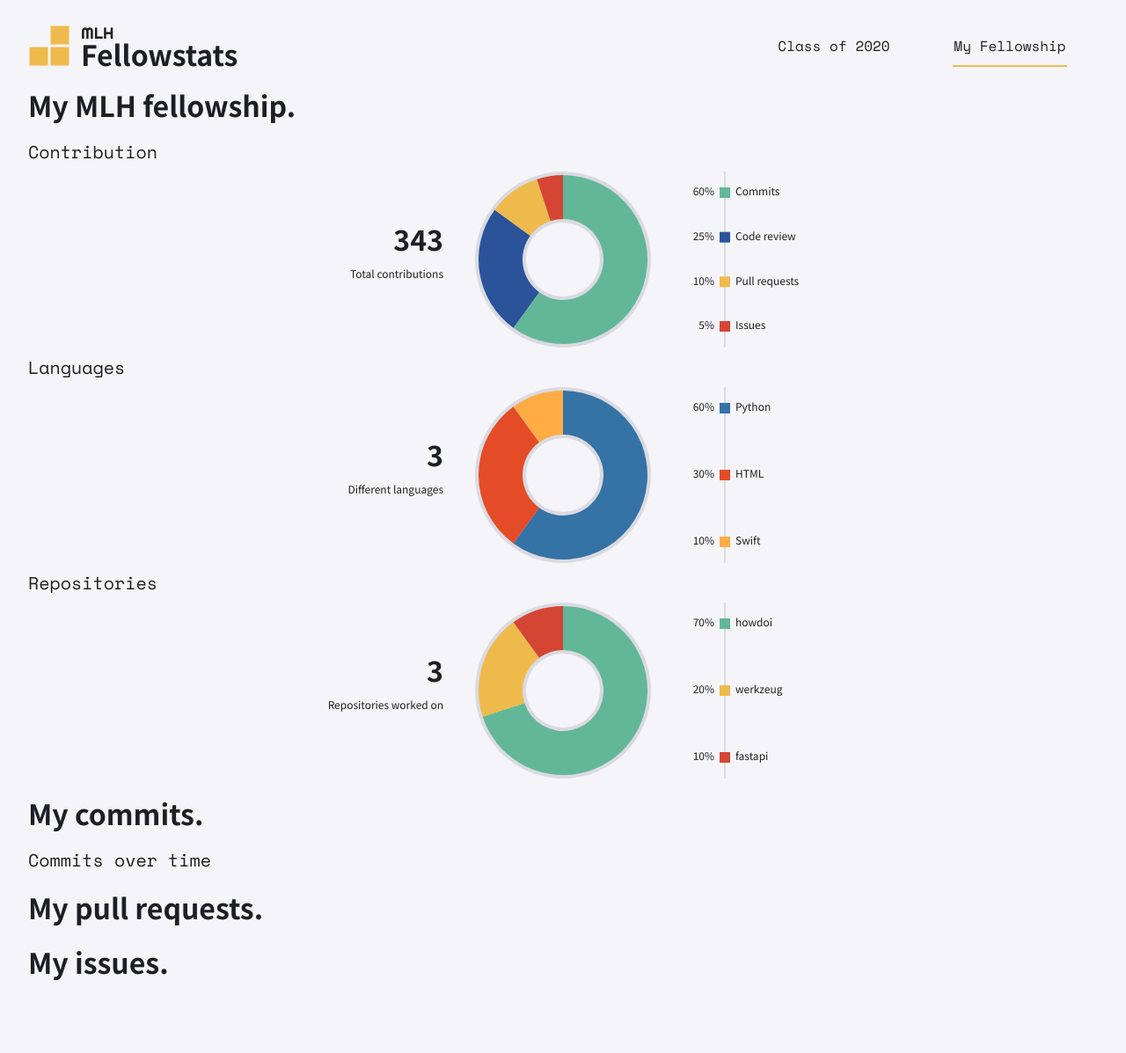
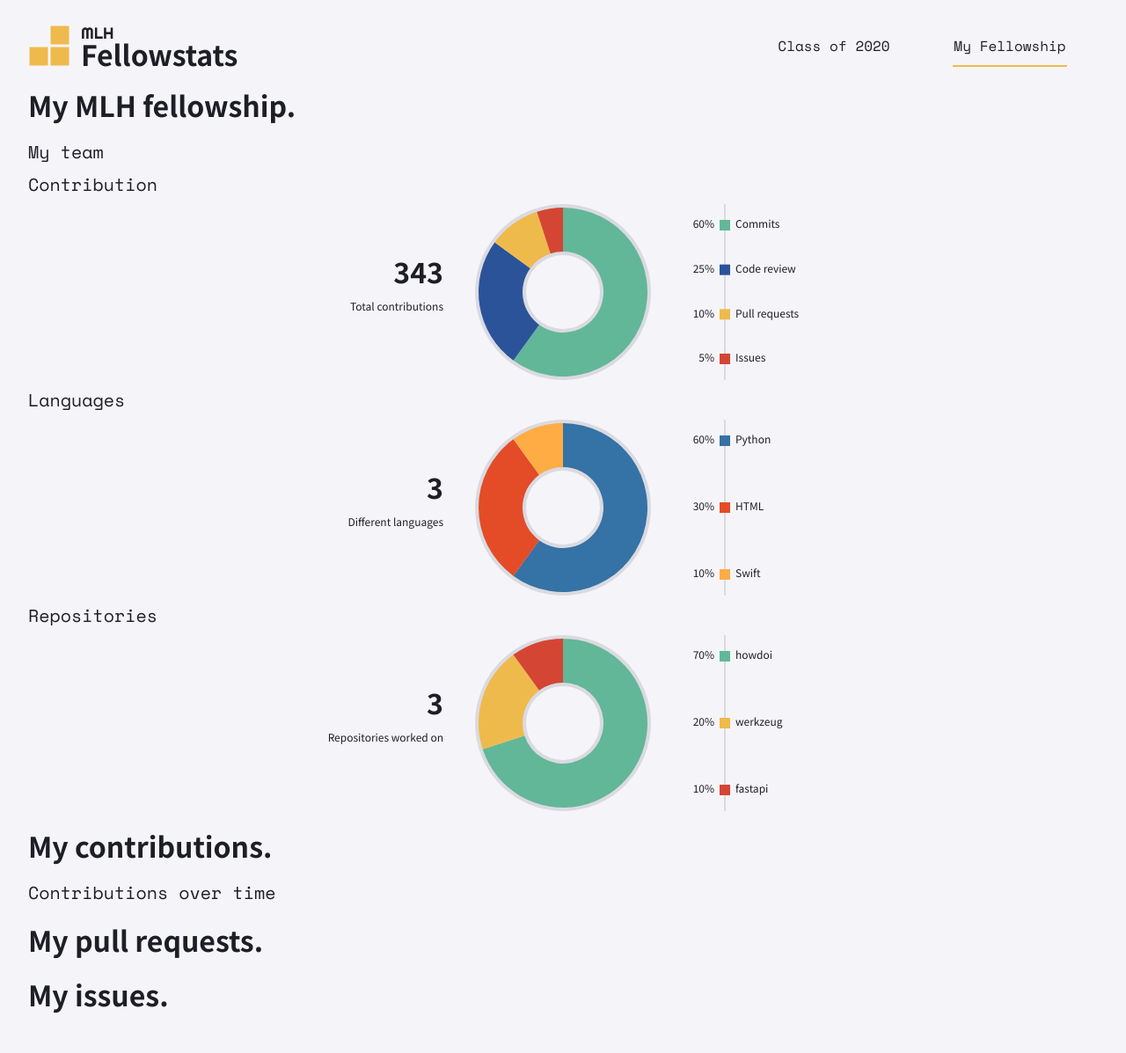
Before and after one commit to chrisnguyn/fellowship-class-profile, a Flask app: page /personal in a window 1280 px wide. Shown: the whole page at 88% size. Before the commit the page ends 1115 px from the top, so only its background shows below. Run offline with Flask 2, Linux system fonts and the light colour scheme.

Commit message:
Update personal page

```diff
--- a/web/templates/personal.html
+++ b/web/templates/personal.html
@@ -23,6 +23,10 @@
             .attr("class", "header")
             .style("color", colors.black)
             .html("My MLH fellowship.")
+        body.append("div")
+            .attr("class", "subheader")
+            .style("color", colors.black)
+            .html("My team")
         Object.keys(personalSummary).forEach(key => {
             let section = personalSummary[key]
             renderDonutChart(body, section)
@@ -31,11 +35,11 @@
         body.append("div")
             .attr("class", "header")
             .style("color", colors.black)
-            .html("My commits.")
+            .html("My contributions.")
         body.append("div")
             .attr("class", "subheader")
             .style("color", colors.black)
-            .html("Commits over time")
+            .html("Contributions over time")
         body.append("div")
             .attr("class", "header")
             .style("color", colors.black)
```
